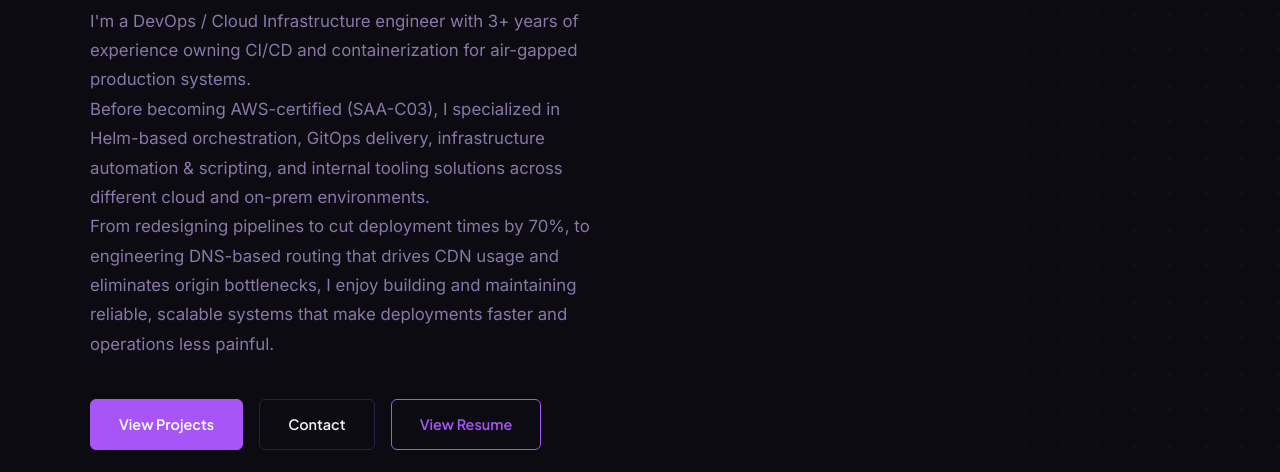
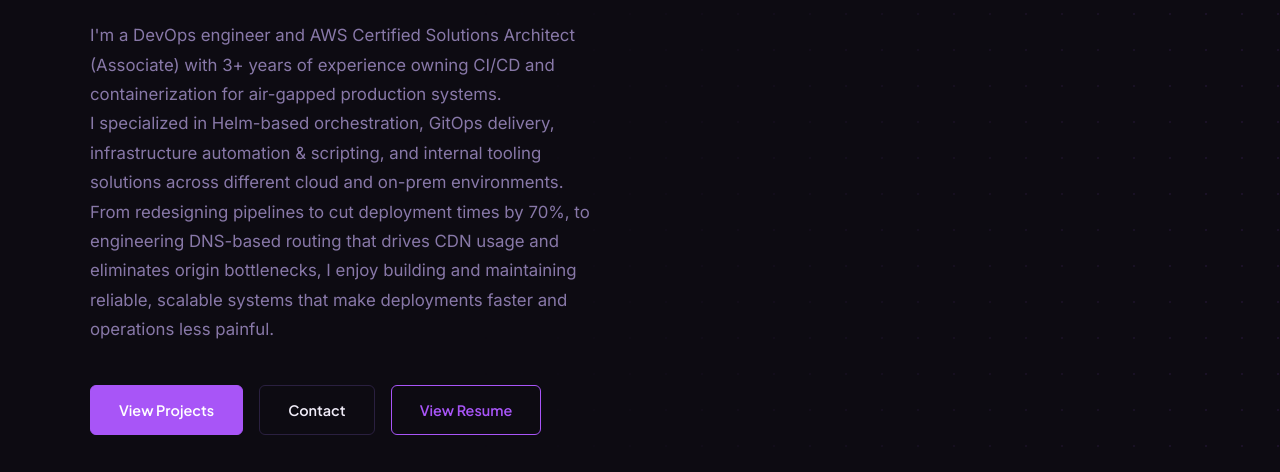
Before and after one commit to malakaii-infra/atlas-infra, a plain HTML site: page index.html in a window 1280 px wide. Shown: the part 328-800 px from the top of the page. Drawn offline with Linux system fonts and the light colour scheme; a script that the page names is missing.

Commit message:
Updated about

```diff
--- a/index.html
+++ b/index.html
@@ -65,9 +65,9 @@
 
         <!-- Short intro paragraph -->
         <p class="hero-intro">
-        I'm a DevOps / Cloud Infrastructure engineer with 3+ years of experience owning CI/CD and containerization for air-gapped production systems.
+        I'm a DevOps engineer and AWS Certified Solutions Architect (Associate) with 3+ years of experience owning CI/CD and containerization for air-gapped production systems.
         <br>
-        Before becoming AWS-certified (SAA-C03), I specialized in Helm-based orchestration, GitOps delivery, infrastructure automation & scripting, and internal tooling solutions across different cloud and on-prem environments.
+        I specialized in Helm-based orchestration, GitOps delivery, infrastructure automation & scripting, and internal tooling solutions across different cloud and on-prem environments.
         <br>
         From redesigning pipelines to cut deployment times by 70%, to engineering DNS-based routing that drives CDN usage and eliminates origin bottlenecks, I enjoy building and maintaining reliable, scalable systems that make deployments faster and operations less painful.
         </p>
```
